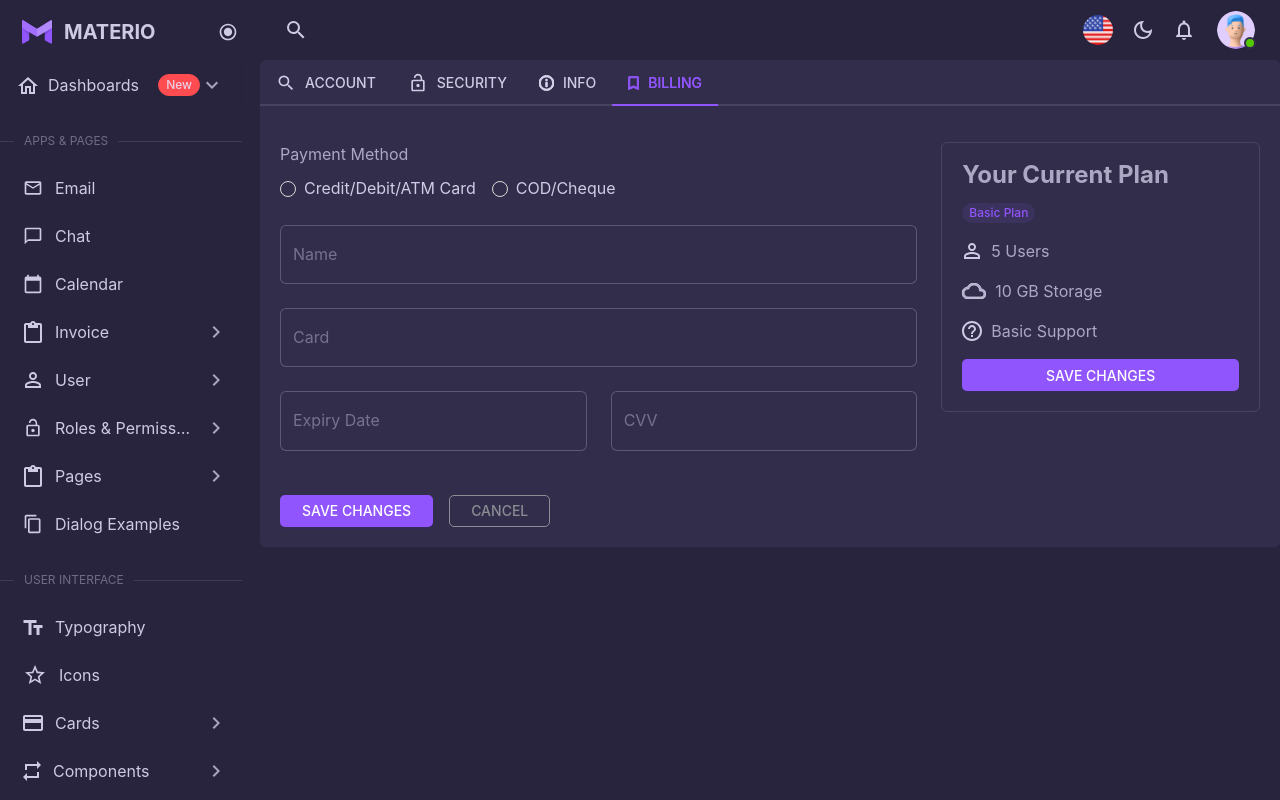
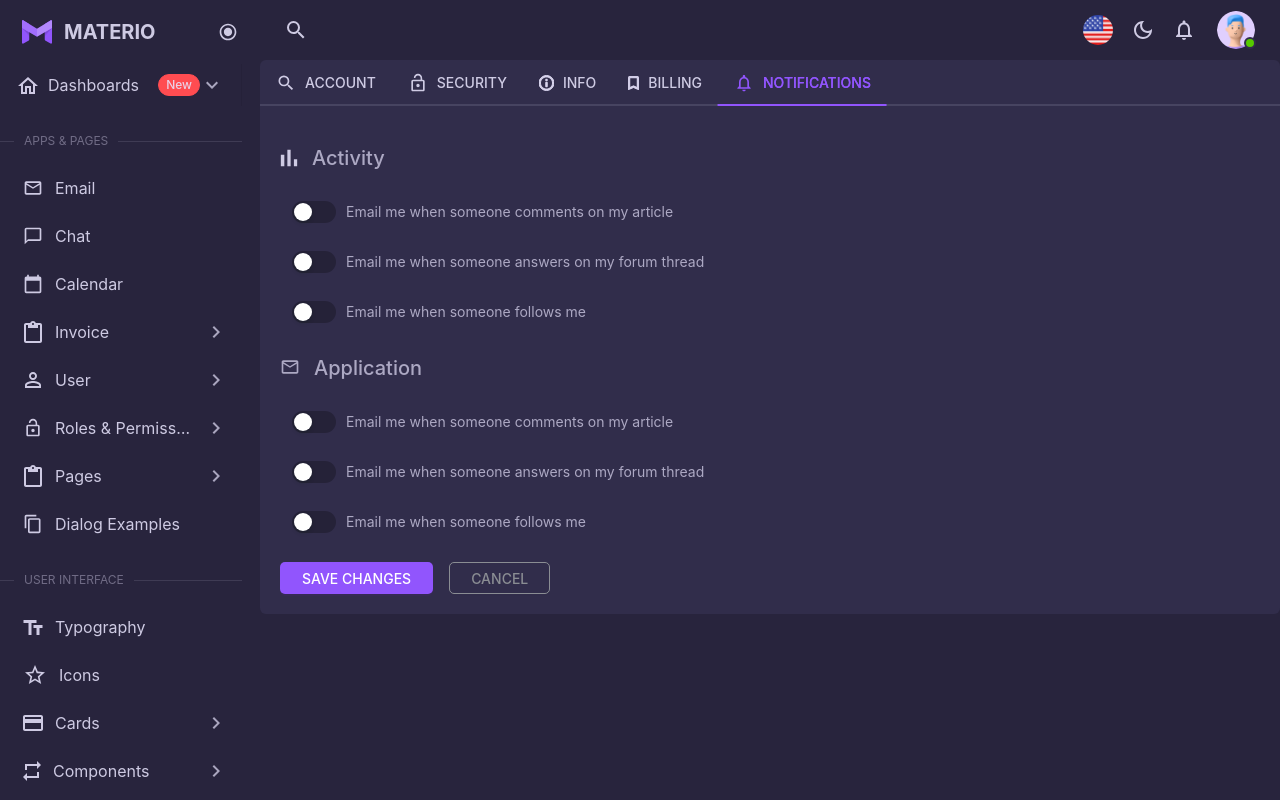
Before and after one commit to harshilpradhan-simformsolutions/materio-dashboard, a React (Vite) app: page /profile in a window 1280 px wide. Built offline with nearby package versions, Linux system fonts and the light colour scheme.

Commit message:
Profile > Notifications

```diff
--- a/src/pages/Profile/Billing.tsx
+++ b/src/pages/Profile/Billing.tsx
@@ -35,7 +35,7 @@ const Billing = () => {
           direction="column"
           className="current-plan start p-20"
         >
-          <h2>Your Current Plan</h2>
+          <h2 className="price-header">Your Current Plan</h2>
           <Tag className="primary" bordered={false}>
             Basic Plan
           </Tag>
--- /dev/null
+++ b/src/pages/Profile/Notifications.tsx
@@ -0,0 +1,64 @@
+import styled from 'styled-components';
+import { Switch as AntSwitch, SwitchProps as AntSwitchProps } from 'antd';
+import { NotificationsContainer } from './Profile.styles';
+import { ProfileAction } from './ProfileAction';
+import { ReactComponent as ActivityIcon } from '../../assets/icons/activity.svg';
+import { MdOutlineEmail } from 'react-icons/md';
+
+const SwitchRoot = styled.div`
+  padding: 9px 12px;
+  display: flex;
+  align-items: center;
+`;
+
+interface SwitchProps extends AntSwitchProps {
+  label: string;
+}
+const Switch = ({ label, className = '', ...rest }: SwitchProps) => (
+  <SwitchRoot className="mb-10">
+    <AntSwitch className={`mr-10 ${className}`.trim()} {...rest} />
+    <span>{label}</span>
+  </SwitchRoot>
+);
+
+interface NotificationSectionProps {
+  title: string;
+  children: React.ReactNode;
+  icon: React.ReactNode;
+}
+const NotificationSection = (props: NotificationSectionProps) => {
+  const { title, children, icon } = props;
+
+  return (
+    <div className="mb-20">
+      <div className="mb-18">
+        <span className="icon mr-14">{icon}</span>
+        <span className="title">{title}</span>
+      </div>
+      {children}
+    </div>
+  );
+};
+
+const Notifications = () => {
+  return (
+    <NotificationsContainer className="pt-20">
+      <NotificationSection icon={<ActivityIcon />} title="Activity">
+        <Switch label="Email me when someone comments on my article" />
+        <Switch label="Email me when someone answers on my forum thread" />
+        <Switch label="Email me when someone follows me" />
+      </NotificationSection>
+      <NotificationSection
+        icon={<MdOutlineEmail size={20} />}
+        title="Application"
+      >
+        <Switch label="Email me when someone comments on my article" />
+        <Switch label="Email me when someone answers on my forum thread" />
+        <Switch label="Email me when someone follows me" />
+      </NotificationSection>
+      <ProfileAction />
+    </NotificationsContainer>
+  );
+};
+
+export { Notifications };
--- a/src/pages/Profile/Profile.styles.ts
+++ b/src/pages/Profile/Profile.styles.ts
@@ -121,4 +121,17 @@ export const BillingContainer = styled.div`
     font-size: 16px;
     line-height: 24px;
   }
+  .price-header {
+    font-size: 20px;
+    font-weight: 500;
+    line-height: 32px;
+  }
 `;
+
+export const NotificationsContainer = styled.div`
+  .title {
+    font-size: 20px;
+    font-weight: 500;
+    line-height: 32px;
+  }
+`;
--- a/src/pages/Profile/Profile.tsx
+++ b/src/pages/Profile/Profile.tsx
@@ -1,5 +1,5 @@
 import { Tabs } from 'antd';
-import { MdSearch, MdLockOpen } from 'react-icons/md';
+import { MdSearch, MdLockOpen, MdNotificationsNone } from 'react-icons/md';
 
 import { Label } from '../../components/antd/Label';
 import { ReactComponent as InfoIcon } from '../../assets/icons/info.svg';
@@ -9,11 +9,12 @@ import { Account } from './Account';
 import { Info } from './Info';
 import { Billing } from './Billing';
 import { Security } from './Security';
+import { Notifications } from './Notifications';
 
 const Profile = () => {
   return (
     <Tabs
-      defaultActiveKey="4"
+      defaultActiveKey="5"
       destroyInactiveTabPane
       items={[
         {
@@ -36,6 +37,15 @@ const Profile = () => {
           label: <Label icon={<BillingIcon />}>Billing</Label>,
           children: <Billing />,
         },
+        {
+          key: '5',
+          label: (
+            <Label icon={<MdNotificationsNone size={20} />}>
+              Notifications
+            </Label>
+          ),
+          children: <Notifications />,
+        },
       ]}
     />
   );
```
Also changed, not shown: src/assets/icons/activity.svg (added).
